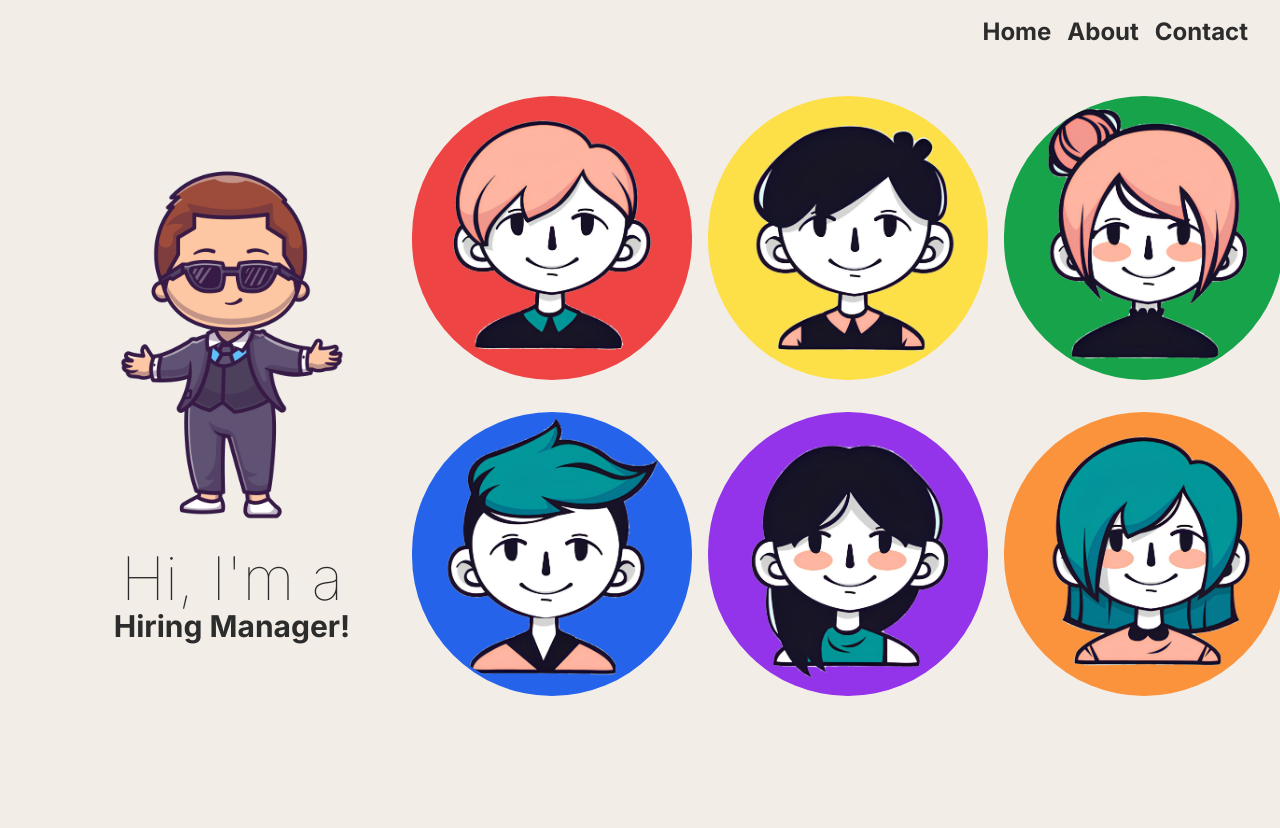
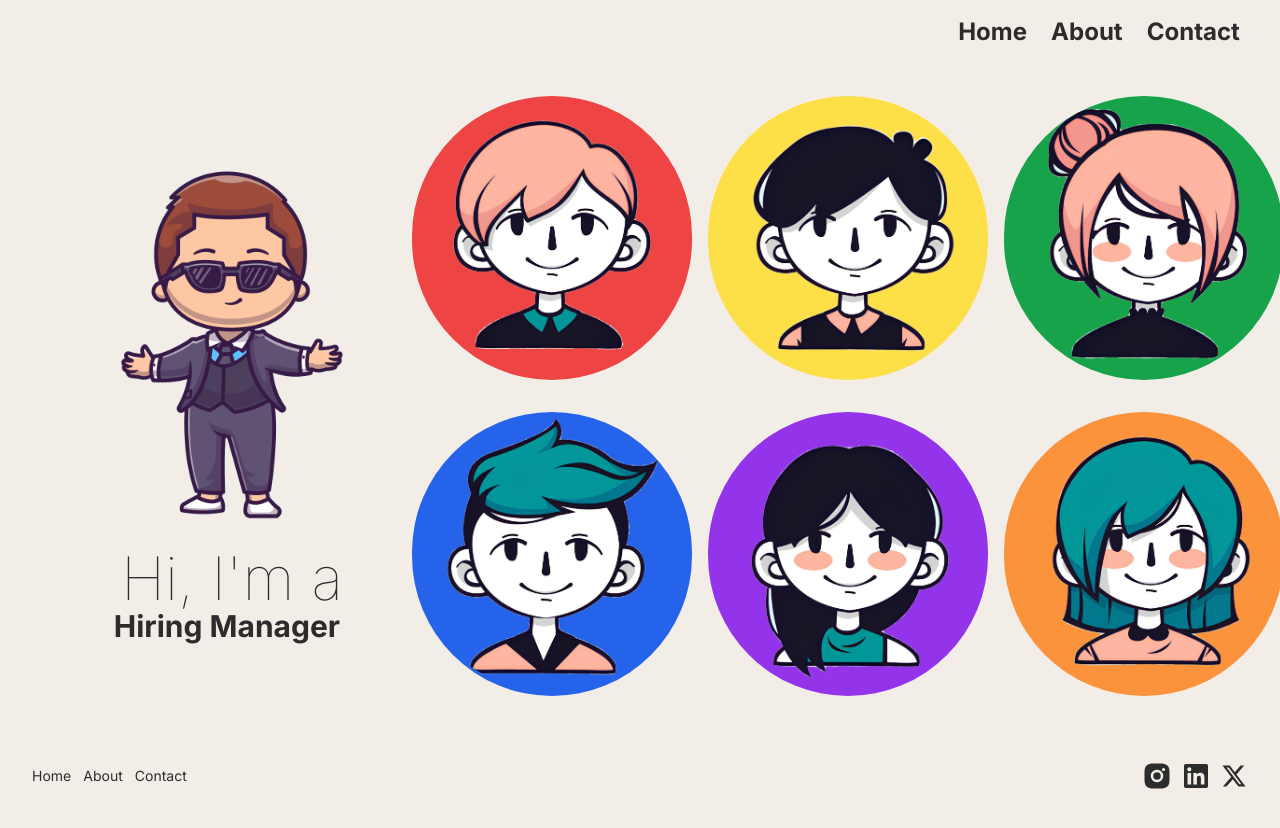
Before and after one commit to iyigirisim/whiz, a Next.js app: page / in a window 1280 px wide. Shown: the top 828 px of the page. Built offline with nearby package versions, Linux system fonts and the light colour scheme.

Commit message:
Add: react-icons + footer

```diff
--- a/package.json
+++ b/package.json
@@ -12,7 +12,8 @@
     "@chakra-ui/react": "^2.8.2",
     "next": "14.0.4",
     "react": "^18",
-    "react-dom": "^18"
+    "react-dom": "^18",
+    "react-icons": "^4.12.0"
   },
   "devDependencies": {
     "@types/node": "^20",
--- a/src/app/globals.css
+++ b/src/app/globals.css
@@ -16,6 +16,7 @@
 body {
   color: var(--background);
   background: var(--foreground);
+  min-height: 100vh;
 }
 
 .scaling:hover {
@@ -25,4 +26,26 @@ body {
   #underline {
     text-decoration: underline;
   }
+
+  #invisible {
+    visibility: visible;
+  }
 }
+
+.scaling {
+  #invisible {
+    visibility: hidden;
+  }
+}
+
+.mark {
+  #invisible-mark {
+    visibility: hidden;
+  }
+}
+
+.mark:hover {
+  #invisible-mark {
+    visibility: visible;
+  }
+}
--- a/src/app/layout.tsx
+++ b/src/app/layout.tsx
@@ -2,6 +2,7 @@ import type { Metadata } from "next";
 import { Inter } from "next/font/google";
 import "./globals.css";
 import Navbar from "@/components/Navbar";
+import Footer from "@/components/Footer";
 
 const inter = Inter({ subsets: ["latin"] });
 
@@ -20,6 +21,7 @@ export default function RootLayout({
       <body className={inter.className}>
         <Navbar />
         {children}
+        <Footer />
       </body>
     </html>
   );
--- a/src/app/page.tsx
+++ b/src/app/page.tsx
@@ -7,7 +7,7 @@ import { useRouter } from "next/navigation";
 export default function Home() {
   const router = useRouter();
   return (
-    <main className="min-h-screen">
+    <main className="min-h-full">
       <Flex className="flex flex-row items-center justify-between p-8 gap-4">
         <Button
           onClick={() => router.push("/corporate")}
@@ -22,7 +22,7 @@ export default function Home() {
           />
           <Text className="text-6xl font-thin">Hi, I&apos;m a</Text>
           <Text className="text-3xl font-bold" id="underline">
-            Hiring Manager!
+            Hiring Manager<a id="invisible">!</a>
           </Text>
         </Button>
         <Flex className="flex-col items-center justify-center w-2/3">
--- /dev/null
+++ b/src/components/Footer.tsx
@@ -0,0 +1,63 @@
+"use client";
+
+import { Button, Flex, Icon } from "@chakra-ui/react";
+import { useRouter } from "next/navigation";
+import {
+  RiInstagramFill,
+  RiLinkedinBoxFill,
+  RiTwitterXFill,
+} from "react-icons/ri";
+
+export default function Footer() {
+  const router = useRouter();
+  return (
+    <main className="p-8 flex flex-row justify-between">
+      <Flex direction={"row"} justify={"start"} align={"center"} gap={8}>
+        <Button
+          onClick={() => router.push("/")}
+          className="text-sm font-normal hover:underline mark"
+        >
+          Home<a id="invisible-mark">!</a>
+        </Button>
+        <Button
+          onClick={() => router.push("/about")}
+          className="text-sm font-normal hover:underline mark"
+        >
+          About<a id="invisible-mark">!</a>
+        </Button>
+        <Button
+          onClick={() => router.push("/contact")}
+          className="text-sm font-normal hover:underline mark"
+        >
+          Contact<a id="invisible-mark">!</a>
+        </Button>
+      </Flex>
+      <Flex direction={"row"} justify={"end"} align={"center"} gap={8}>
+        <Button onClick={() => router.push("/")}>
+          <Icon
+            as={RiInstagramFill}
+            h={30}
+            w={30}
+            className="hover:text-pink-600"
+          />
+        </Button>
+        <Button onClick={() => router.push("/")}>
+          <Icon
+            as={RiLinkedinBoxFill}
+            h={32}
+            w={32}
+            className="hover:text-blue-600"
+          />
+        </Button>
+        <Button onClick={() => router.push("/")}>
+          <Icon
+            as={RiTwitterXFill}
+            h={28}
+            w={28}
+            className="hover:text-sky-600"
+          />
+        </Button>
+      </Flex>
+    </main>
+  );
+}
--- a/src/components/Navbar.tsx
+++ b/src/components/Navbar.tsx
@@ -9,21 +9,21 @@ export default function Navbar() {
     <nav className="flex flex-row items-center justify-end w-full gap-4 px-8 py-4">
       <Button
         onClick={() => router.push("/")}
-        className="text-2xl font-bold hover:underline"
+        className="text-2xl font-bold hover:underline mark"
       >
-        Home
+        Home<a id="invisible-mark">!</a>
       </Button>
       <Button
         onClick={() => router.push("/about")}
-        className="text-2xl font-bold hover:underline"
+        className="text-2xl font-bold hover:underline mark"
       >
-        About
+        About<a id="invisible-mark">!</a>
       </Button>
       <Button
         onClick={() => router.push("/contact")}
-        className="text-2xl font-bold hover:underline"
+        className="text-2xl font-bold hover:underline mark"
       >
-        Contact
+        Contact<a id="invisible-mark">!</a>
       </Button>
     </nav>
   );
```
Also changed, not shown: 1 other file (tests, documents, lock files or other folders).
